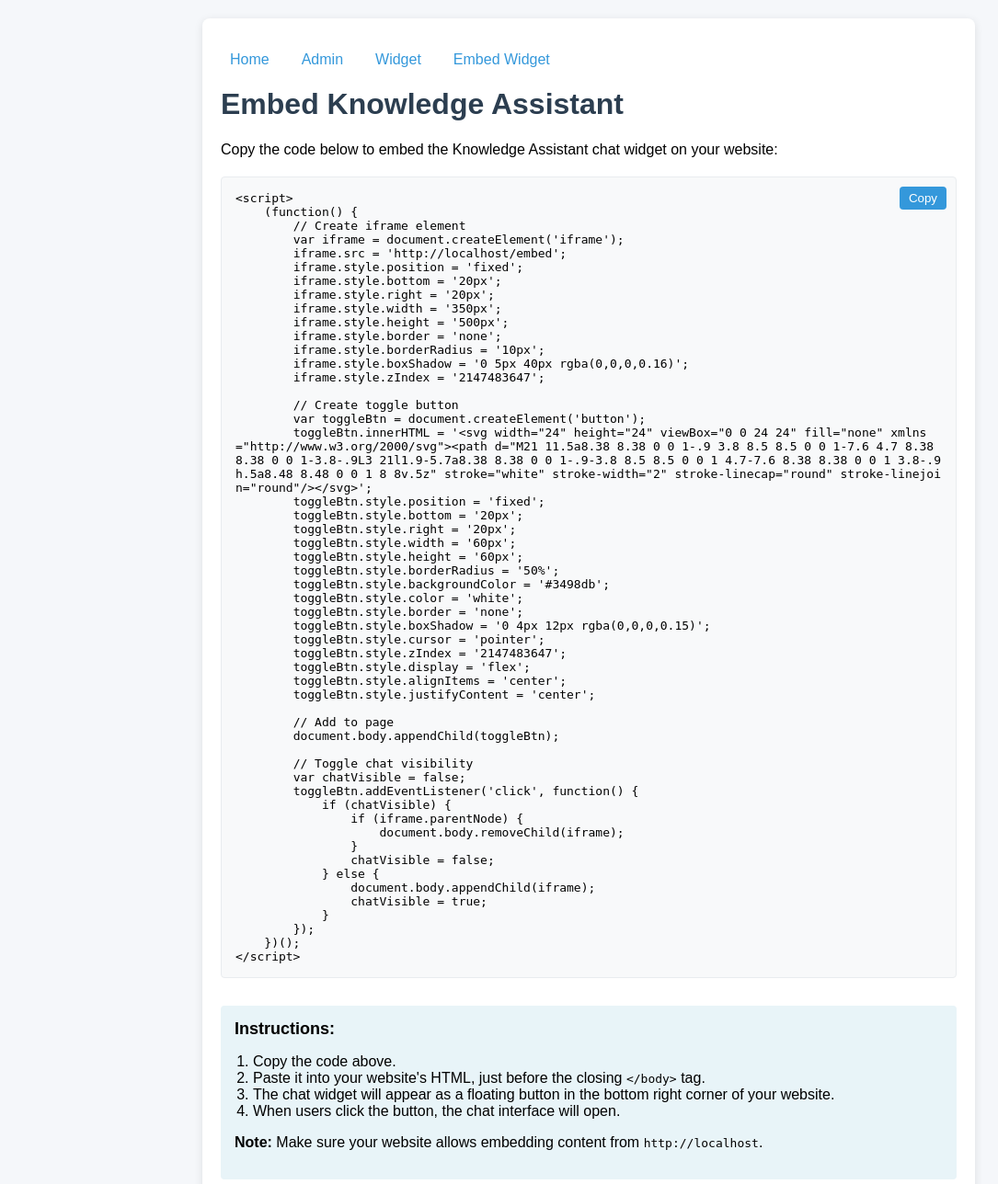
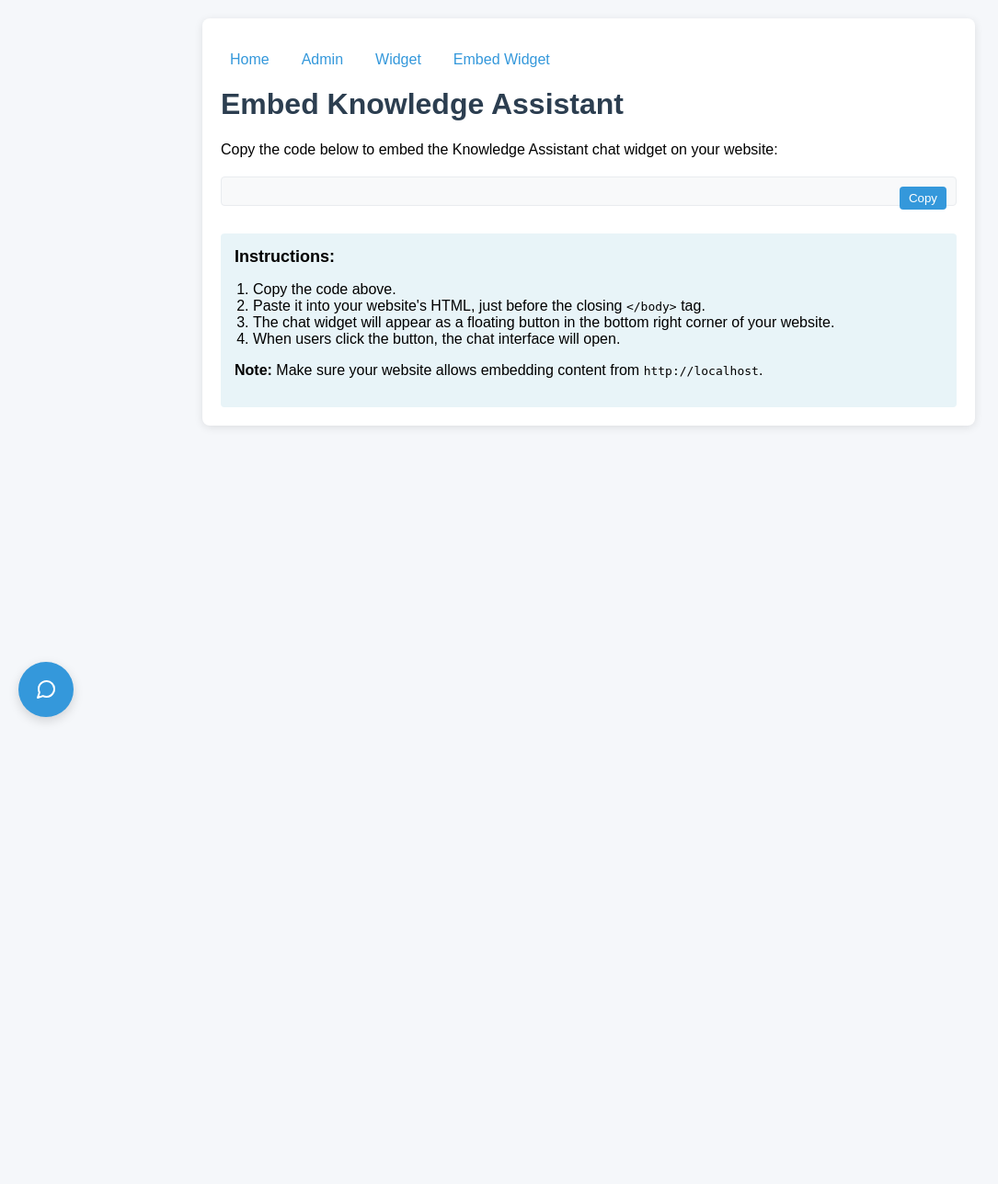
Before and after one commit to Freddfazm/chatbot, a Flask app: page /embed-code in a window 1280 px wide. Shown: the top 1288 px of the page at 92% size, without its empty margins (0-1085 px from the left). After the commit the page ends 786 px from the top, so only its background shows below. Run offline with Flask 2, Linux system fonts and the light colour scheme.

Commit message:
fix: align embed widget to the left
This commit modifies the embed code to position the knowledge assistant widget on the left side of the screen instead of the right.

- Changed `iframe.style.right` to `iframe.style.left` in the embed code to position the iframe on the left.
- Changed `toggleBtn.style.right` to `toggleBtn.style.left` in the embed code to position the toggle button on the left.

```diff
--- a/src/Templates/embed_code.html
+++ b/src/Templates/embed_code.html
@@ -102,14 +102,14 @@
 
         <div class="code-container">
             <button class="copy-btn" onclick="copyCode()">Copy</button>
-            <pre id="embed-code">&lt;script&gt;
+            <pre id="embed-code"><script>
     (function() {
         // Create iframe element
         var iframe = document.createElement('iframe');
         iframe.src = '{{ domain }}/embed';
         iframe.style.position = 'fixed';
-        iframe.style.bottom = '20px';
-        iframe.style.right = '20px';
+        iframe.style.bottom = '20px';  // Keep this the same
+        iframe.style.left = '20px';    // Change from 'right' to 'left'
         iframe.style.width = '350px';
         iframe.style.height = '500px';
         iframe.style.border = 'none';
@@ -119,10 +119,10 @@
 
         // Create toggle button
         var toggleBtn = document.createElement('button');
-        toggleBtn.innerHTML = '&lt;svg width="24" height="24" viewBox="0 0 24 24" fill="none" xmlns="http://www.w3.org/2000/svg"&gt;&lt;path d="M21 11.5a8.38 8.38 0 0 1-.9 3.8 8.5 8.5 0 0 1-7.6 4.7 8.38 8.38 0 0 1-3.8-.9L3 21l1.9-5.7a8.38 8.38 0 0 1-.9-3.8 8.5 8.5 0 0 1 4.7-7.6 8.38 8.38 0 0 1 3.8-.9h.5a8.48 8.48 0 0 1 8 8v.5z" stroke="white" stroke-width="2" stroke-linecap="round" stroke-linejoin="round"/&gt;&lt;/svg&gt;';
+        toggleBtn.innerHTML = '<svg width="24" height="24" viewBox="0 0 24 24" fill="none" xmlns="http://www.w3.org/2000/svg"><path d="M21 11.5a8.38 8.38 0 0 1-.9 3.8 8.5 8.5 0 0 1-7.6 4.7 8.38 8.38 0 0 1-3.8-.9L3 21l1.9-5.7a8.38 8.38 0 0 1-.9-3.8 8.5 8.5 0 0 1 4.7-7.6 8.38 8.38 0 0 1 3.8-.9h.5a8.48 8.48 0 0 1 8 8v.5z" stroke="white" stroke-width="2" stroke-linecap="round" stroke-linejoin="round"/></svg>';
         toggleBtn.style.position = 'fixed';
-        toggleBtn.style.bottom = '20px';
-        toggleBtn.style.right = '20px';
+        toggleBtn.style.bottom = '20px';  // Keep this the same
+        toggleBtn.style.left = '20px';    // Change from 'right' to 'left'
         toggleBtn.style.width = '60px';
         toggleBtn.style.height = '60px';
         toggleBtn.style.borderRadius = '50%';
@@ -153,7 +153,7 @@
             }
         });
     })();
-&lt;/script&gt;</pre>
+</script></pre>
         </div>
 
         <div class="instructions">
```
